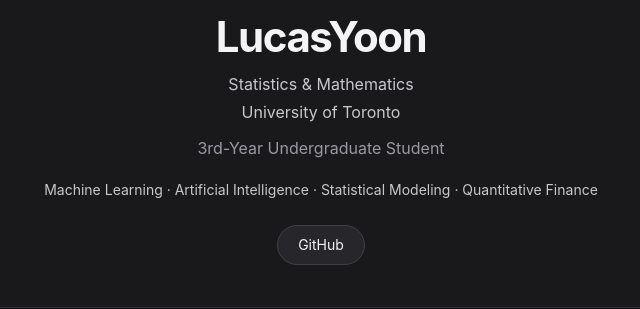
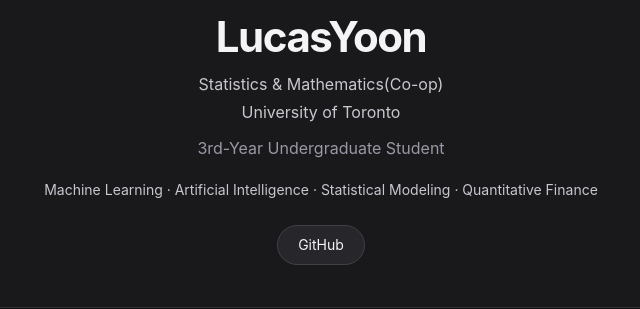
Before and after one commit to LucasYoon22/lucasyoon22.github.io, a plain HTML site: page index.html in a window 1280 px wide. Shown: the part 279-588 px from the top of the page, 319-959 px from the left. Drawn offline with Linux system fonts and the light colour scheme.

Commit message:
Update index.html

```diff
--- a/index.html
+++ b/index.html
@@ -344,7 +344,7 @@
       <h1>LucasYoon</h1>
 
       <p>
-        Statistics &amp; Mathematics
+        Statistics &amp; Mathematics(Co-op)
         <br>
         University of Toronto
       </p>
```
